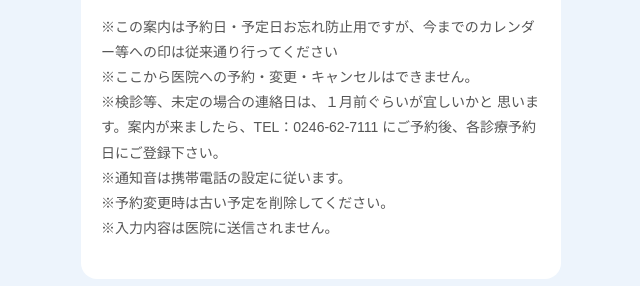
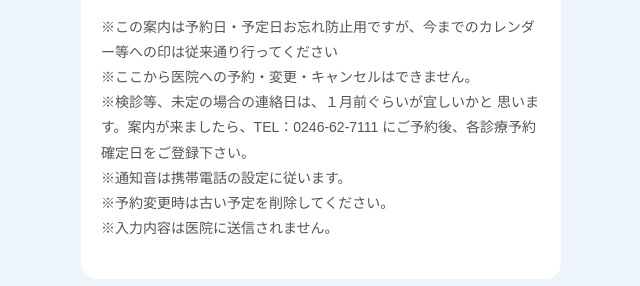
Before and after one commit to igari840/igari-doc, a plain HTML site: page index.html in a window 1280 px wide. Shown: the part 1441-1727 px from the top of the page, 319-959 px from the left. Drawn offline with Linux system fonts and the light colour scheme.

Commit message:
Update reservation confirmation message in index.html

```diff
--- a/index.html
+++ b/index.html
@@ -147,7 +147,7 @@ small {
 ※ここから医院への予約・変更・キャンセルはできません。<br>
 ※検診等、未定の場合の連絡日は、１月前ぐらいが宜しいかと
 思います。案内が来ましたら、TEL：0246-62-7111
-にご予約後、各診療予約日にご登録下さい。<br>
+にご予約後、各診療予約確定日をご登録下さい。<br>
 ※通知音は携帯電話の設定に従います。<br>
 ※予約変更時は古い予定を削除してください。<br>
 ※入力内容は医院に送信されません。
```
